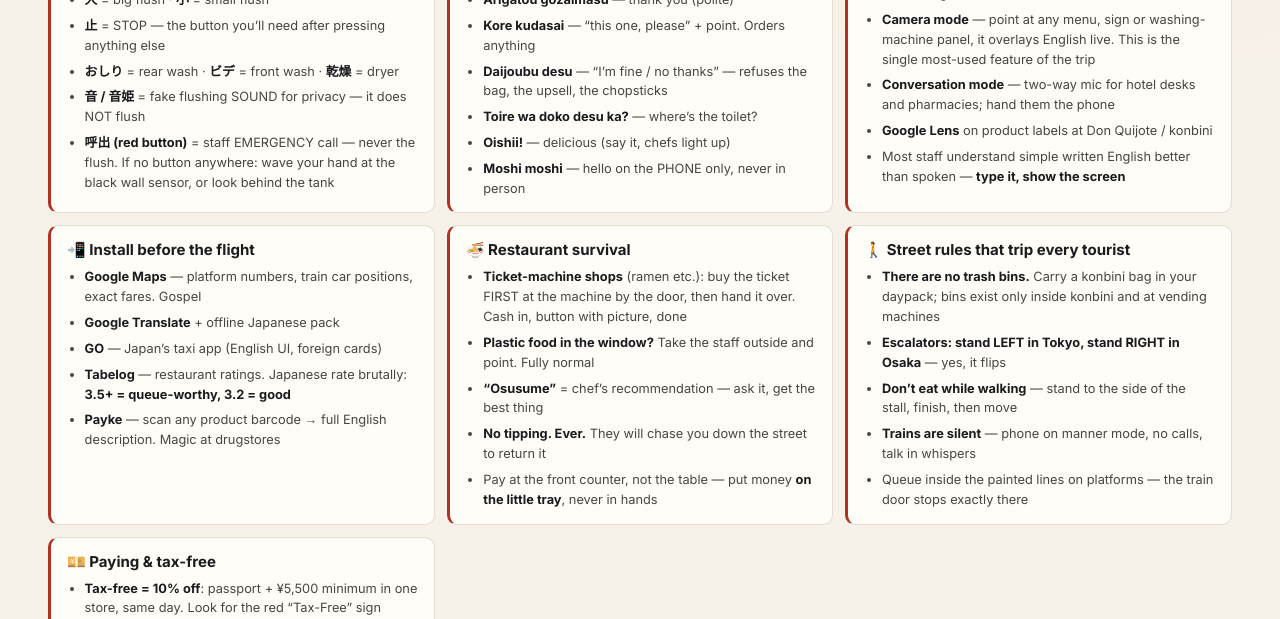
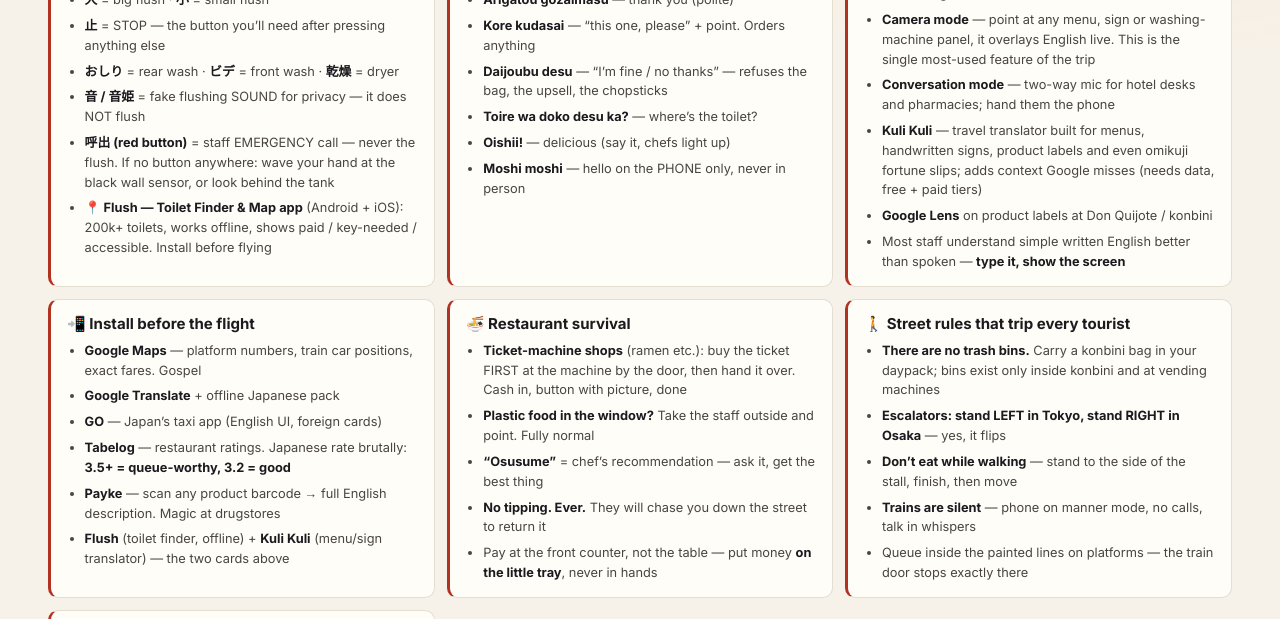
Before and after one commit to shivendrasinghtanwar/jap-26, a React (Vite) app: page / in a window 1280 px wide. Shown: the part 1680-2299 px from the top of the page. Built offline with nearby package versions, Linux system fonts and the light colour scheme.

Commit message:
feat(home): add Flush toilet-finder + Kuli Kuli translator apps to decoder

```diff
--- a/src/pages/Home.jsx
+++ b/src/pages/Home.jsx
@@ -102,6 +102,7 @@ export default function Home() {
               <li><b>おしり</b> = rear wash · <b>ビデ</b> = front wash · <b>乾燥</b> = dryer</li>
               <li><b>音 / 音姫</b> = fake flushing SOUND for privacy — it does NOT flush</li>
               <li><b>呼出 (red button)</b> = staff EMERGENCY call — never the flush. If no button anywhere: wave your hand at the black wall sensor, or look behind the tank</li>
+              <li><b>📍 Flush — Toilet Finder &amp; Map app</b> (Android + iOS): 200k+ toilets, works offline, shows paid / key-needed / accessible. Install before flying</li>
             </ul>
           </div>
 
@@ -124,6 +125,7 @@ export default function Home() {
               <li><b>Google Translate → download the Japanese OFFLINE pack before flying</b> — works in basements and trains with no signal</li>
               <li><b>Camera mode</b> — point at any menu, sign or washing-machine panel, it overlays English live. This is the single most-used feature of the trip</li>
               <li><b>Conversation mode</b> — two-way mic for hotel desks and pharmacies; hand them the phone</li>
+              <li><b>Kuli Kuli</b> — travel translator built for menus, handwritten signs, product labels and even omikuji fortune slips; adds context Google misses (needs data, free + paid tiers)</li>
               <li><b>Google Lens</b> on product labels at Don Quijote / konbini</li>
               <li>Most staff understand simple written English better than spoken — <b>type it, show the screen</b></li>
             </ul>
@@ -137,6 +139,7 @@ export default function Home() {
               <li><b>GO</b> — Japan&rsquo;s taxi app (English UI, foreign cards)</li>
               <li><b>Tabelog</b> — restaurant ratings. Japanese rate brutally: <b>3.5+ = queue-worthy, 3.2 = good</b></li>
               <li><b>Payke</b> — scan any product barcode → full English description. Magic at drugstores</li>
+              <li><b>Flush</b> (toilet finder, offline) + <b>Kuli Kuli</b> (menu/sign translator) — the two cards above</li>
             </ul>
           </div>
 
```
